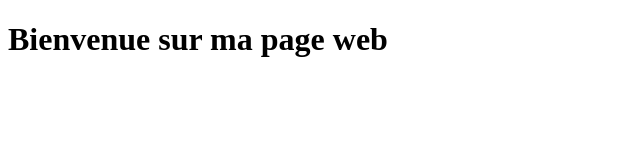
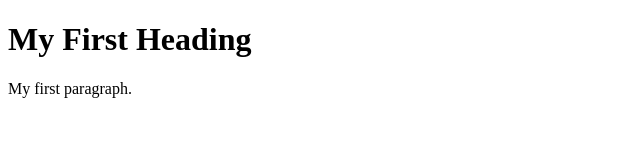
Before and after one commit to Dina-tech-ai/Helo-word, a plain HTML site: page exemple.html in a window 1280 px wide. Shown: the whole page, without its empty margins (0-640 px from the left). Drawn offline with Linux system fonts and the light colour scheme.

Commit message:
Update exemple.html

```diff
--- a/exemple.html
+++ b/exemple.html
@@ -1,11 +1,9 @@
 <!DOCTYPE html>
-<html lang="fr">
-<head>
-    <meta charset="UTF-8">
-    <meta name="viewport" content="width=device-width, initial-scale=1.0">
-    <title>Ma Première Page</title>
-</head>
+<html>
 <body>
-    <header>
-        <h1>Bienvenue sur ma page web</h1>
-    </
+
+<h1>My First Heading</h1>
+<p>My first paragraph.</p>
+
+</body>
+</html>
```
